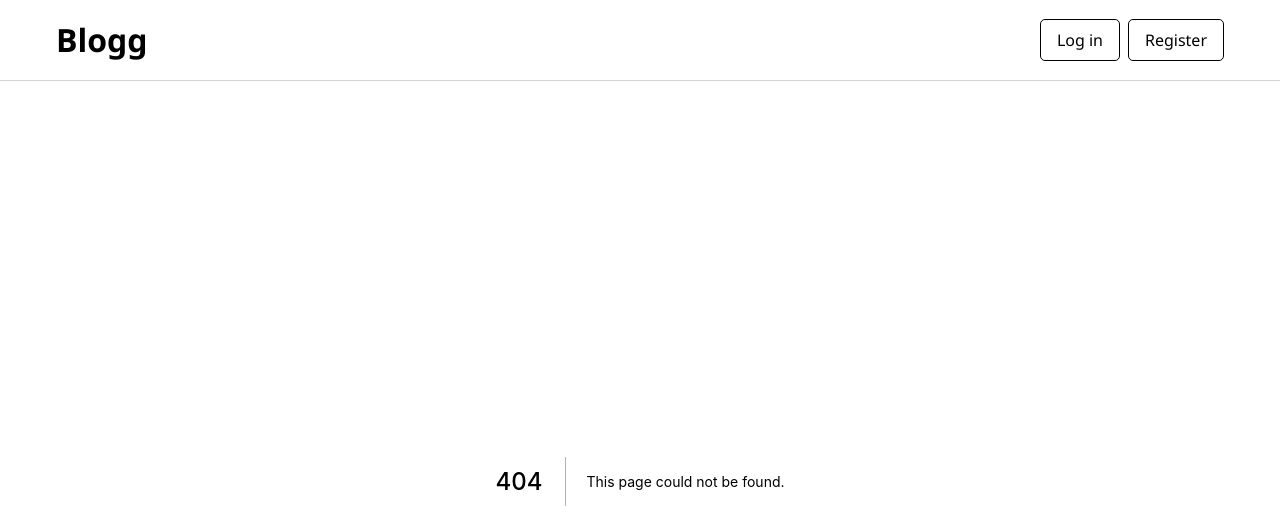
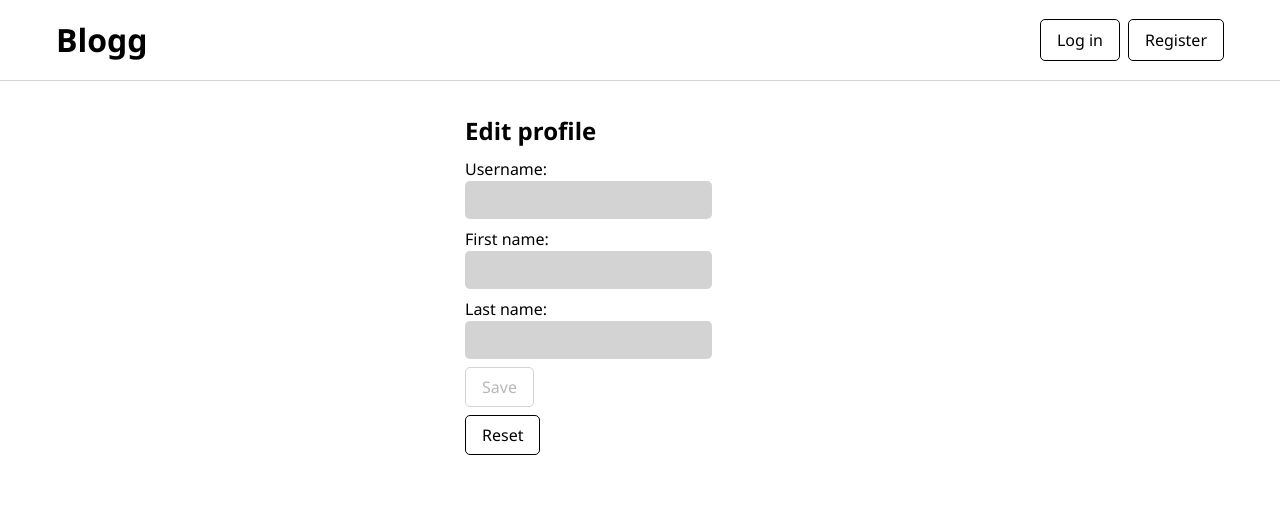
Before and after one commit to tomek-ch/blog-client, a Next.js app: page /settings in a window 1280 px wide. Before the commit this address had no page. Shown: the top 528 px of the page. Built offline with nearby package versions, Linux system fonts and the light colour scheme.

Commit message:
Implement profile info update page

```diff
--- a/components/Context.js
+++ b/components/Context.js
@@ -38,6 +38,7 @@ function ContextProvider({ children }) {
             signIn,
             signOut,
             token,
+            setCurrentUser,
         }}>
             {children}
         </Context.Provider>
--- /dev/null
+++ b/pages/settings.js
@@ -0,0 +1,114 @@
+import { useEffect, useState } from 'react';
+import { useAppContext } from '../components/Context';
+import { btn } from '../styles/Btn.module.css';
+import { form, input } from '../styles/Form.module.css';
+import Meta from '../components/Meta';
+
+function Settings() {
+
+    const { currentUser, token, setCurrentUser } = useAppContext();
+
+    const [userData, setUserData] = useState({
+        username: '',
+        firstName: '',
+        lastName: '',
+    });
+
+    useEffect(() => {
+        if (currentUser) {
+            const { username, firstName, lastName } = currentUser;
+            setUserData({ username, firstName, lastName });
+        }
+    }, [currentUser]);
+
+    const [messages, setMessages] = useState([]);
+
+    const handleChange = e => {
+        const { value, name } = e.target;
+        setUserData(prev => ({ ...prev, [name]: value }));
+    };
+
+    const resetData = () => {
+        const { username, firstName, lastName } = currentUser;
+        setUserData({ username, firstName, lastName });
+    };
+
+    const changedFields = currentUser &&
+        Object.keys(userData).filter(field => userData[field] !== currentUser[field]);
+
+    const handleSubmit = async e => {
+        e.preventDefault();
+
+        const newData = changedFields.reduce((data, key) => ({ ...data, [key]: userData[key] }), {});
+        try {
+            const response = await fetch(`http://localhost:5000/users/${currentUser._id}`, {
+                method: 'put',
+                body: JSON.stringify(newData),
+                headers: {
+                    'Content-Type': 'application/json',
+                    Authorization: `Bearer ${token}`,
+                },
+            });
+
+            if (response.status === 200) {
+                setMessages(['Profile info updated successfully']);
+                setCurrentUser(prev => ({ ...prev, ...userData }));
+            }
+            else if (response.status === 400)
+                setMessages((await response.json()));
+
+        } catch {
+            setMessages(['There was a network error']);
+        }
+    };
+
+    return (
+        <form onSubmit={handleSubmit} className={form}>
+            <Meta title="Sign up to blogg" />
+            <h2>Edit profile</h2>
+            <label>
+                Username:
+                <input
+                    type="text"
+                    name="username"
+                    value={userData.username}
+                    onChange={handleChange}
+                    className={input}
+                />
+            </label>
+            <label>
+                First name:
+                <input
+                    type="text"
+                    name="firstName"
+                    value={userData.firstName}
+                    onChange={handleChange}
+                    className={input}
+                />
+            </label>
+            <label>
+                Last name:
+                <input
+                    type="text"
+                    name="lastName"
+                    value={userData.lastName}
+                    onChange={handleChange}
+                    className={input}
+                />
+            </label>
+            <button
+                type="submit"
+                className={btn}
+                disabled={!userData.username || !userData.firstName || !changedFields?.length}
+            >Save</button>
+            <button
+                type="reset"
+                onClick={resetData}
+                className={btn}
+            >Reset</button>
+            <ul>{messages.map(msg => <li key={msg}>{msg}</li>)}</ul>
+        </form>
+    );
+}
+
+export default Settings;
```
